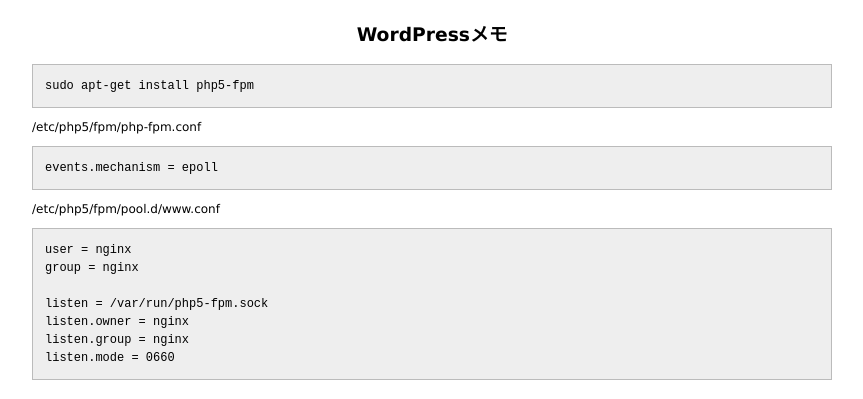
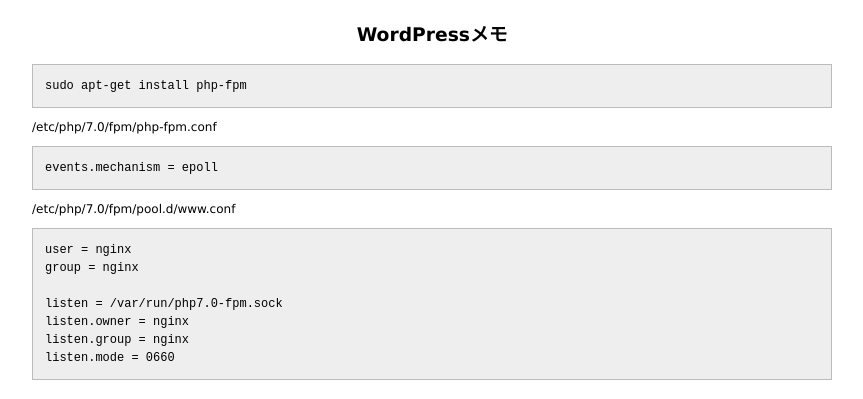
Before and after one commit to 38elements/38elements.github.com, a Jekyll site: the page built from _posts/2016-06-02-wordpress.md, in a window 1280 px wide. Shown: the top 399 px of the page, without its empty margins (208-1071 px from the left). Built offline with Jekyll 4.4.1, drawn with Linux system fonts in a browser that asks for light colours.

Commit message:
Update 2016-06-02-wordpress.md

````diff
--- a/_posts/2016-06-02-wordpress.md
+++ b/_posts/2016-06-02-wordpress.md
@@ -4,22 +4,22 @@ title: WordPressメモ
 ---
 
 ```
-sudo apt-get install php5-fpm
+sudo apt-get install php-fpm
 ```
 
-/etc/php5/fpm/php-fpm.conf
+/etc/php/7.0/fpm/php-fpm.conf
 
 ```
 events.mechanism = epoll
 ```
 
-/etc/php5/fpm/pool.d/www.conf
+/etc/php/7.0/fpm/pool.d/www.conf
 
 ```
 user = nginx
 group = nginx
 
-listen = /var/run/php5-fpm.sock
+listen = /var/run/php7.0-fpm.sock
 listen.owner = nginx
 listen.group = nginx
 listen.mode = 0660
````
